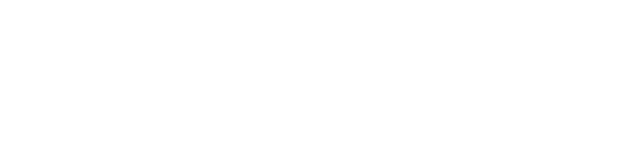
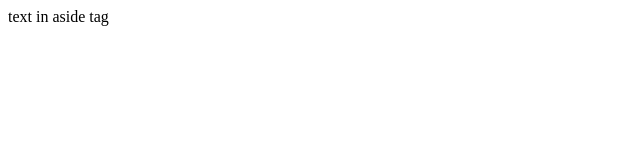
Before and after one commit to 534rch3r/git-test, a plain HTML site: page index.html in a window 1280 px wide. Shown: the whole page, without its empty margins (0-640 px from the left). Drawn offline with Linux system fonts and the light colour scheme.

Commit message:
added text in aside tag in index.html

```diff
--- a/index.html
+++ b/index.html
@@ -9,7 +9,7 @@
 <body>
     <div class="newClass">
         <aside id="cxvbe">
-
+            text in aside tag
         </aside>
     </div>
     <script></script>
```
